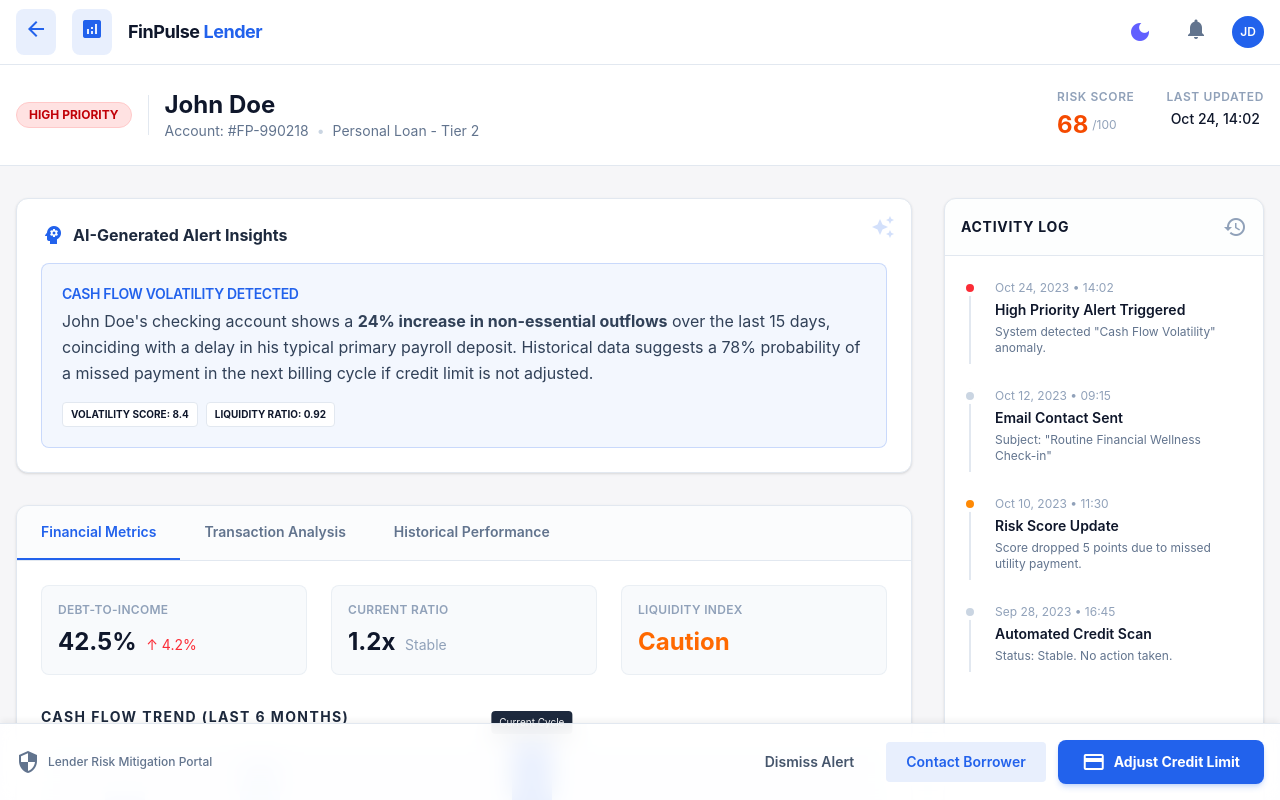
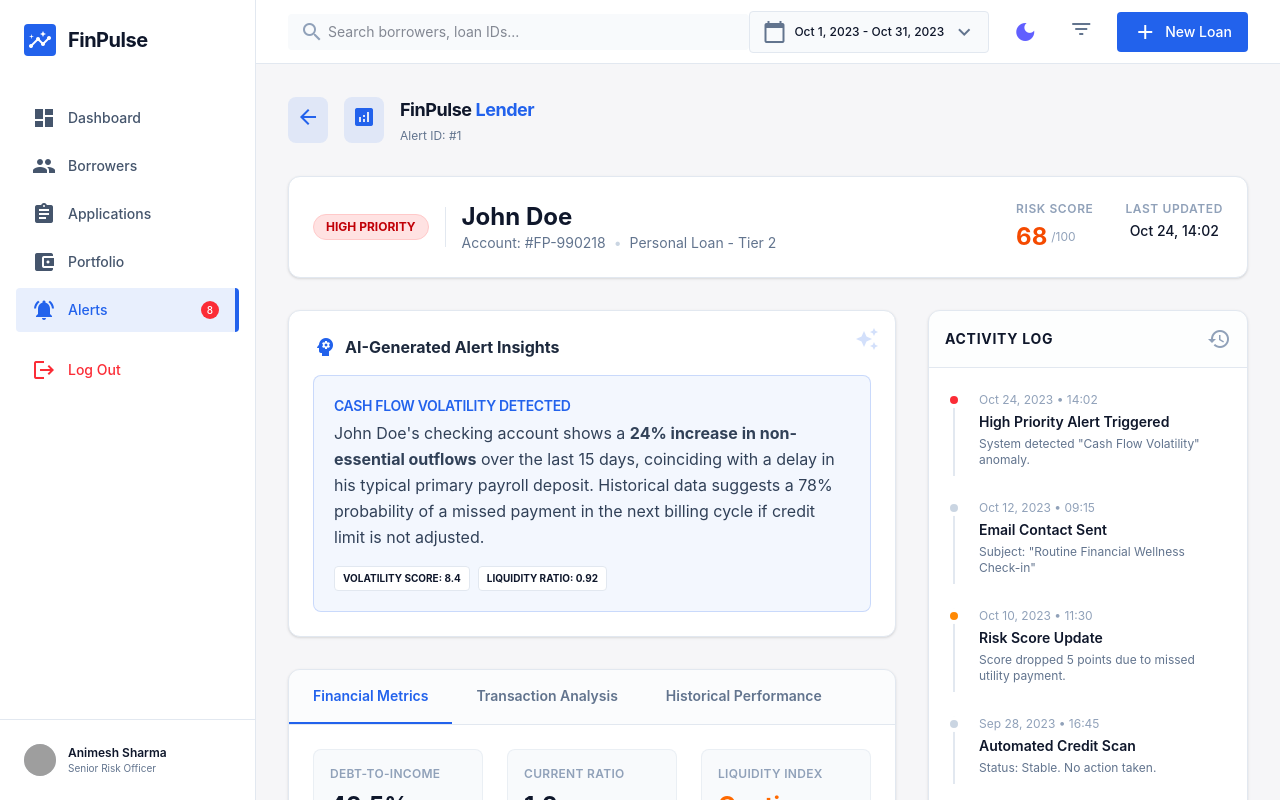
Before and after one commit to vijaypatange21/FinPulse, a React (Vite) app in the folder frontend/: page /lender/alerts/1 in a window 1280 px wide. Shown: the top 800 px of the page. Built offline with nearby package versions, Linux system fonts and the light colour scheme; grey boxes are pictures that could not be loaded.

Commit message:
Modify the alerts page as well

```diff
--- a/frontend/src/pages/AlertDetail.jsx
+++ b/frontend/src/pages/AlertDetail.jsx
@@ -1,15 +1,14 @@
 import React from 'react';
 import { Link, useParams } from 'react-router-dom';
-import ThemeToggle from '../components/ThemeToggle';
+import LenderLayout from '../components/LenderLayout';
 
 const AlertDetail = () => {
     const { id } = useParams();
 
     return (
-        <div className="bg-[#f6f6f8] dark:bg-[#101622] font-sans text-slate-900 dark:text-slate-100 min-h-screen flex flex-col">
-            {/* Top Navigation Header */}
-            <header className="bg-white dark:bg-slate-900 border-b border-slate-200 dark:border-slate-800 sticky top-0 z-50">
-                <div className="max-w-7xl mx-auto px-4 h-16 flex items-center justify-between">
+        <LenderLayout activeSection="alerts">
+            <div className="max-w-7xl mx-auto w-full pb-24">
+                <div className="mb-8 flex flex-col md:flex-row md:items-center justify-between gap-4">
                     <div className="flex items-center gap-4">
                         <Link to="/lender/dashboard" className="bg-[#2262ec]/10 p-2 rounded-lg hover:bg-[#2262ec]/20 transition-colors">
                             <span className="material-icons text-[#2262ec]">arrow_back</span>
@@ -19,21 +18,13 @@
                         </div>
                         <div>
                             <h1 className="font-bold text-lg tracking-tight">FinPulse <span className="text-[#2262ec]">Lender</span></h1>
+                            <p className="text-xs text-slate-500 mt-1">Alert ID: #{id}</p>
                         </div>
                     </div>
-                    <div className="flex items-center gap-4">
-                        <ThemeToggle />
-                        <button className="p-2 text-slate-500 hover:bg-slate-100 dark:hover:bg-slate-800 rounded-full transition-colors">
-                            <span className="material-icons text-[20px]">notifications</span>
-                        </button>
-                        <div className="h-8 w-8 rounded-full bg-[#2262ec] flex items-center justify-center text-white font-semibold text-xs">JD</div>
                 </div>
-                </div>
-            </header>
 
-            {/* Urgent Header Bar */}
-            <div className="bg-white dark:bg-slate-900 border-b border-slate-200 dark:border-slate-800">
-                <div className="max-w-7xl mx-auto px-4 py-6 flex flex-col md:flex-row md:items-center justify-between gap-4">
+                <div className="bg-white dark:bg-slate-900 border border-slate-200 dark:border-slate-800 rounded-xl shadow-sm p-6 mb-8">
+                    <div className="flex flex-col md:flex-row md:items-center justify-between gap-4">
                         <div className="flex items-center gap-4">
                             <span className="bg-red-100 text-red-700 dark:bg-red-900/30 dark:text-red-400 text-xs font-bold px-3 py-1 rounded-full border border-red-200 dark:border-red-800/50">HIGH PRIORITY</span>
                             <div className="h-10 w-px bg-slate-200 dark:bg-slate-700 hidden md:block"></div>
@@ -62,11 +53,8 @@
                     </div>
                 </div>
 
-            {/* Main Content Area */}
-            <main className="max-w-7xl mx-auto px-4 py-8 w-full flex-grow flex flex-col lg:flex-row gap-8 pb-32">
-                {/* Left Column: Details & Tabs */}
+                <div className="flex flex-col lg:flex-row gap-8 pb-32">
                     <div className="flex-grow space-y-8">
-                    {/* AI Insights Card */}
                         <section className="bg-white dark:bg-slate-900 rounded-xl border border-slate-200 dark:border-slate-800 p-6 shadow-sm overflow-hidden relative">
                             <div className="absolute top-0 right-0 p-4">
                                 <span className="material-icons text-[#2262ec]/20 text-6xl">auto_awesome</span>
@@ -89,7 +77,6 @@
                             </div>
                         </section>
 
-                    {/* Tabs Section */}
                         <section className="bg-white dark:bg-slate-900 rounded-xl border border-slate-200 dark:border-slate-800 overflow-hidden shadow-sm">
                             <nav className="flex border-b border-slate-200 dark:border-slate-800 bg-slate-50/50 dark:bg-slate-900/50 overflow-x-auto whitespace-nowrap scrollbar-hide">
                                 <button className="px-6 py-4 text-sm font-semibold border-b-2 border-[#2262ec] text-[#2262ec]">Financial Metrics</button>
@@ -115,7 +102,6 @@
                                 <div className="space-y-4">
                                     <h4 className="font-bold text-sm text-slate-800 dark:text-slate-200 uppercase tracking-widest">Cash Flow Trend (Last 6 Months)</h4>
                                     <div className="h-48 bg-slate-100 dark:bg-slate-800 rounded-lg flex items-end justify-around p-4 relative">
-                                    {/* Chart Placeholder */}
                                         <div className="w-10 bg-[#2262ec]/20 h-32 rounded-t transition-all hover:bg-[#2262ec]/40"></div>
                                         <div className="w-10 bg-[#2262ec]/20 h-40 rounded-t transition-all hover:bg-[#2262ec]/40"></div>
                                         <div className="w-10 bg-[#2262ec]/20 h-28 rounded-t transition-all hover:bg-[#2262ec]/40"></div>
@@ -130,7 +116,6 @@
                         </section>
                     </div>
 
-                {/* Right Column: Activity Log */}
                     <aside className="w-full lg:w-80 flex-shrink-0">
                         <div className="bg-white dark:bg-slate-900 rounded-xl border border-slate-200 dark:border-slate-800 shadow-sm flex flex-col h-full overflow-hidden">
                             <div className="p-4 border-b border-slate-200 dark:border-slate-800 flex justify-between items-center bg-slate-50/30 dark:bg-slate-900/30">
@@ -138,28 +123,24 @@
                                 <span className="material-icons text-slate-400 text-sm">history</span>
                             </div>
                             <div className="p-6 space-y-6 overflow-y-auto max-h-[600px] scrollbar-hide">
-                            {/* Feed Item */}
                                 <div className="relative pl-6 border-l-2 border-slate-200 dark:border-slate-800 pb-2">
                                     <div className="absolute -left-[9px] top-0 w-4 h-4 bg-red-500 rounded-full border-4 border-white dark:border-slate-900"></div>
                                     <p className="text-xs text-slate-400 mb-1">Oct 24, 2023 • 14:02</p>
                                     <p className="text-sm font-semibold">High Priority Alert Triggered</p>
                                     <p className="text-xs text-slate-500 mt-1">System detected "Cash Flow Volatility" anomaly.</p>
                                 </div>
-                            {/* Feed Item */}
                                 <div className="relative pl-6 border-l-2 border-slate-200 dark:border-slate-800 pb-2">
                                     <div className="absolute -left-[9px] top-0 w-4 h-4 bg-slate-300 dark:bg-slate-600 rounded-full border-4 border-white dark:border-slate-900"></div>
                                     <p className="text-xs text-slate-400 mb-1">Oct 12, 2023 • 09:15</p>
                                     <p className="text-sm font-semibold">Email Contact Sent</p>
                                     <p className="text-xs text-slate-500 mt-1">Subject: "Routine Financial Wellness Check-in"</p>
                                 </div>
-                            {/* Feed Item */}
                                 <div className="relative pl-6 border-l-2 border-slate-200 dark:border-slate-800 pb-2">
                                     <div className="absolute -left-[9px] top-0 w-4 h-4 bg-orange-400 rounded-full border-4 border-white dark:border-slate-900"></div>
                                     <p className="text-xs text-slate-400 mb-1">Oct 10, 2023 • 11:30</p>
                                     <p className="text-sm font-semibold">Risk Score Update</p>
                                     <p className="text-xs text-slate-500 mt-1">Score dropped 5 points due to missed utility payment.</p>
                                 </div>
-                            {/* Feed Item */}
                                 <div className="relative pl-6 border-l-2 border-slate-200 dark:border-slate-800 pb-2">
                                     <div className="absolute -left-[9px] top-0 w-4 h-4 bg-slate-300 dark:bg-slate-600 rounded-full border-4 border-white dark:border-slate-900"></div>
                                     <p className="text-xs text-slate-400 mb-1">Sep 28, 2023 • 16:45</p>
@@ -175,22 +156,17 @@
                             </div>
                         </div>
                     </aside>
-            </main>
+                </div>
 
-            {/* Sticky Bottom Action Panel */}
-            <footer className="fixed bottom-0 left-0 right-0 bg-white/90 dark:bg-slate-900/90 backdrop-blur-md border-t border-slate-200 dark:border-slate-800 py-4 px-4 z-50 shadow-[0_-4px_6px_-1px_rgba(0,0,0,0.05)]">
-                <div className="max-w-7xl mx-auto flex flex-col sm:flex-row items-center justify-between gap-4">
+                <footer className="mt-8 bg-white/90 dark:bg-slate-900/90 backdrop-blur-md border-t border-slate-200 dark:border-slate-800 py-4 px-4 rounded-xl shadow-sm">
+                    <div className="flex flex-col sm:flex-row items-center justify-between gap-4">
                         <div className="hidden md:flex items-center gap-2 text-slate-500">
                             <span className="material-icons text-sm">security</span>
                             <span className="text-xs font-medium">Lender Risk Mitigation Portal</span>
                         </div>
                         <div className="flex flex-wrap justify-center items-center gap-3 w-full sm:w-auto">
-                        <button className="px-5 py-2.5 rounded text-sm font-semibold text-slate-600 dark:text-slate-300 hover:bg-slate-100 dark:hover:bg-slate-800 transition-colors">
-                            Dismiss Alert
-                        </button>
-                        <button className="px-5 py-2.5 rounded text-sm font-semibold text-[#2262ec] bg-[#2262ec]/10 hover:bg-[#2262ec]/20 transition-colors">
-                            Contact Borrower
-                        </button>
+                            <button className="px-5 py-2.5 rounded text-sm font-semibold text-slate-600 dark:text-slate-300 hover:bg-slate-100 dark:hover:bg-slate-800 transition-colors">Dismiss Alert</button>
+                            <button className="px-5 py-2.5 rounded text-sm font-semibold text-[#2262ec] bg-[#2262ec]/10 hover:bg-[#2262ec]/20 transition-colors">Contact Borrower</button>
                             <button className="px-6 py-2.5 rounded-lg text-sm font-bold text-white bg-[#2262ec] hover:bg-blue-700 shadow-md shadow-[#2262ec]/20 transition-all flex items-center gap-2">
                                 <span className="material-icons text-[18px]">credit_card</span>
                                 Adjust Credit Limit
@@ -199,6 +175,7 @@
                     </div>
                 </footer>
             </div>
+        </LenderLayout>
     );
 };
 
```
Lines whose indentation alone changed are shown as unchanged.
